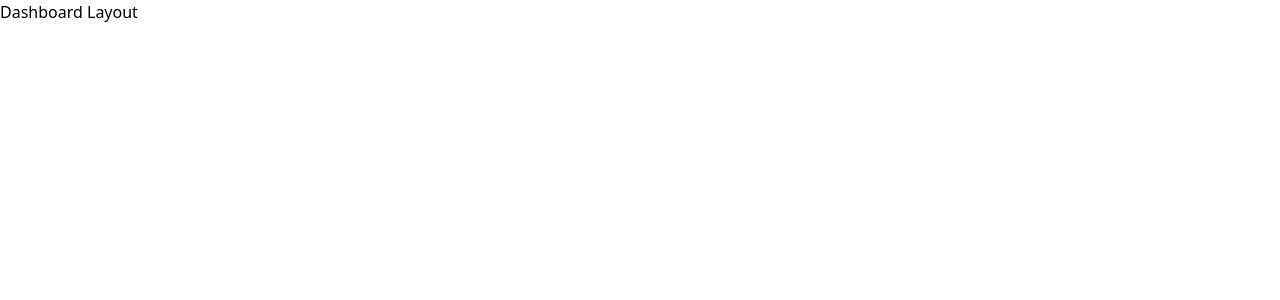
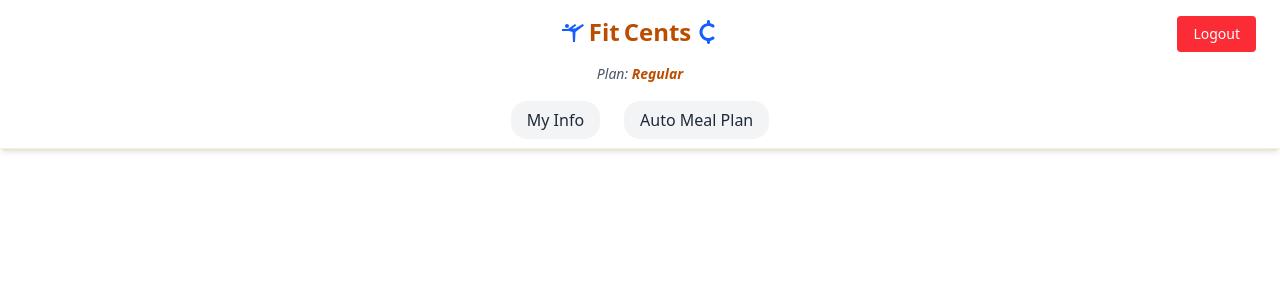
Before and after one commit to jjtzoo/FitCents, a React (Vite) app in the folder frontend/: page /dashboard in a window 1280 px wide. Shown: the top 300 px of the page. Built offline with nearby package versions, Linux system fonts and the light colour scheme.

Commit message:
feat: Add DashboardNav component to dashboard layout, refactor related files for consistency

```diff
--- a/frontend/src/components/AppHeader.jsx
+++ b/frontend/src/components/AppHeader.jsx
@@ -1,6 +1,5 @@
 import { MdSportsGymnastics } from "react-icons/md";
 import { FaCentSign } from "react-icons/fa6";
-import { Link } from "react-router";
 import { motion } from "framer-motion"
 
 const AppHeader = () => {
--- /dev/null
+++ b/frontend/src/components/DashboardNavBar.jsx
@@ -0,0 +1,69 @@
+import { Link, useLocation } from "react-router";
+import { motion } from "framer-motion";
+import LogoutButton from "./LogoutButton";
+import { useContext } from "react";
+import { UserContext } from "../context/UserContext";
+import AppHeader from "./AppHeader";
+
+const DashboardNavBar = () => {
+  const location = useLocation();
+  const { user } = useContext(UserContext);
+  const userRole = user?.role || "regular";
+
+  const allLinks = [
+    { label: "My Info", to: "/dashboard/user", roles: ["regular", "premium", "developer"] },
+    { label: "Auto Meal Plan", to: "/dashboard/automealplan", roles: ["regular", "premium", "developer"] },
+    { label: "Pick Meal Plan", to: "/dashboard/pickmealplan", roles: ["premium", "developer"] },
+    { label: "Pantry Tracker", to: "/dashboard/inventory", roles: ["premium", "developer"] },
+    { label: "Magic Dish", to: "/dashboard/magicdish", roles: ["premium", "developer"] },
+    { label: "All Recipes", to: "/dashboard/allrecipes", roles: ["developer"] },
+    { label: "Analytics", to: "/dashboard/analytics", roles: ["developer"] }
+  ];
+
+  const filteredLinks = allLinks.filter(link => link.roles.includes(userRole));
+
+  return (
+    <motion.nav
+      className="bg-white shadow-md w-full px-4 py-4 border-b border-amber-100 flex flex-col items-center space-y-4"
+      initial={{ opacity: 0, y: -12 }}
+      animate={{ opacity: 1, y: 0 }}
+      transition={{ duration: 0.4 }}
+    >
+        <div className="absolute top-4 right-6">
+            <LogoutButton />
+        </div>
+      {/* Logo */}
+        <Link to="/dashboard/user">
+            <AppHeader />
+        </Link>
+
+      {/* User Role */}
+      <div className="text-sm text-gray-600 italic">
+        Plan: <span className="capitalize font-semibold text-amber-700">{userRole}</span>
+      </div>
+
+      {/* Links */}
+      <div className="flex flex-wrap justify-center gap-3 md:gap-5 lg:gap-6 pt-2">
+        {filteredLinks.map(link => {
+          const isActive = location.pathname === link.to;
+          return (
+            <motion.div key={link.to} whileHover={{ scale: 1.05 }} whileTap={{ scale: 0.95 }}>
+              <Link
+                to={link.to}
+                className={`px-4 py-2 rounded-2xl text-sm md:text-base font-medium transition
+                  ${isActive
+                    ? "bg-amber-500 text-white shadow"
+                    : "bg-gray-100 text-gray-800 hover:bg-amber-100 hover:text-amber-700"}
+                `}
+              >
+                {link.label}
+              </Link>
+            </motion.div>
+          );
+        })}
+      </div>
+    </motion.nav>
+  );
+};
+
+export default DashboardNavBar;
--- a/frontend/src/components/LogoutButton.jsx
+++ b/frontend/src/components/LogoutButton.jsx
@@ -1,16 +1,17 @@
-import { useContext, useEffect } from "react"
-import { useNavigate } from "react-router"
-import { UserContext } from "../context/UserContext"
+import { useContext, useState } from "react";
+import { useNavigate } from "react-router";
+import axios from "axios";
+import { UserContext } from "../context/UserContext";
 
 const LogoutButton = () => {
   const { setUser, setLoading } = useContext(UserContext);
-    const [ showConfirm, setShowConfirm ] = useState(false);
+  const [showConfirm, setShowConfirm] = useState(false);
   const navigate = useNavigate();
 
   const handleLogout = async () => {
     try {
       setLoading(true);
-            await axios.post("api/auth/logout");
+      await axios.post("/api/auth/logout");
       localStorage.clear();
       sessionStorage.clear();
       setUser(null);
@@ -18,7 +19,7 @@ const LogoutButton = () => {
     } catch (error) {
       console.error("Logout failed: ", error);
     } finally {
-            setLoading(false)
+      setLoading(false);
     }
   };
 
@@ -34,7 +35,9 @@ const LogoutButton = () => {
       {showConfirm && (
         <div className="fixed inset-0 flex items-center justify-center bg-black bg-opacity-50 z-50">
           <div className="bg-white rounded-xl shadow-lg p-6 w-80">
-                        <p className="text-gray-800 text-lg mb-4 font-semibold">Are you sure you want to logout?</p>
+            <p className="text-gray-800 text-lg mb-4 font-semibold">
+              Are you sure you want to logout?
+            </p>
             <div className="flex justify-end gap-3">
               <button
                 onClick={() => setShowConfirm(false)}
@@ -53,7 +56,7 @@ const LogoutButton = () => {
         </div>
       )}
     </>
-    )
-}
+  );
+};
 
-export default LogoutButton
+export default LogoutButton;
--- a/frontend/src/components/PublicNav.jsx
+++ b/frontend/src/components/PublicNav.jsx
@@ -3,7 +3,7 @@ import AppHeader from "./AppHeader";
 
 const PublicNav = () => {
     return (
-       <nav className="fixed top-4 left-1/2 -translate-x-1/2 z-50 bg-white bg-opacity-90 backdrop-blur-md border border-amber-200 rounded-full px-4 sm:px-6 py-2 shadow-md max-w-full">
+    <nav className="fixed top-4 left-1/2 -translate-x-1/2 z-50 bg-white bg-opacity-90 backdrop-blur-md border border-amber-200 rounded-full px-4 sm:px-6 py-2 shadow-md max-w-full">
       <ul className="flex flex-wrap items-center justify-center gap-4 text-sm font-medium text-gray-700">
 
         {/* Left Side Links */}
--- a/frontend/src/layouts/DashboardLayout.jsx
+++ b/frontend/src/layouts/DashboardLayout.jsx
@@ -1,9 +1,9 @@
 import { Outlet } from "react-router"
-
+import DashboardNavBar from "../components/DashboardNavBar"
 const DashboardLayout = () => {
     return (
         <>
-            <h1>Dashboard Layout</h1>
+            <DashboardNavBar />
             <Outlet />
         </>
     )
--- a/frontend/src/router.jsx
+++ b/frontend/src/router.jsx
@@ -70,6 +70,8 @@ const router = createBrowserRouter([
             {
                 path: "magicdish", element: <MagicRecipe />
             },
+
+            // Developer
             {
                 path: "allrecipes", element: <AllRecipes />
             },
```
Lines whose indentation alone changed are shown as unchanged.
